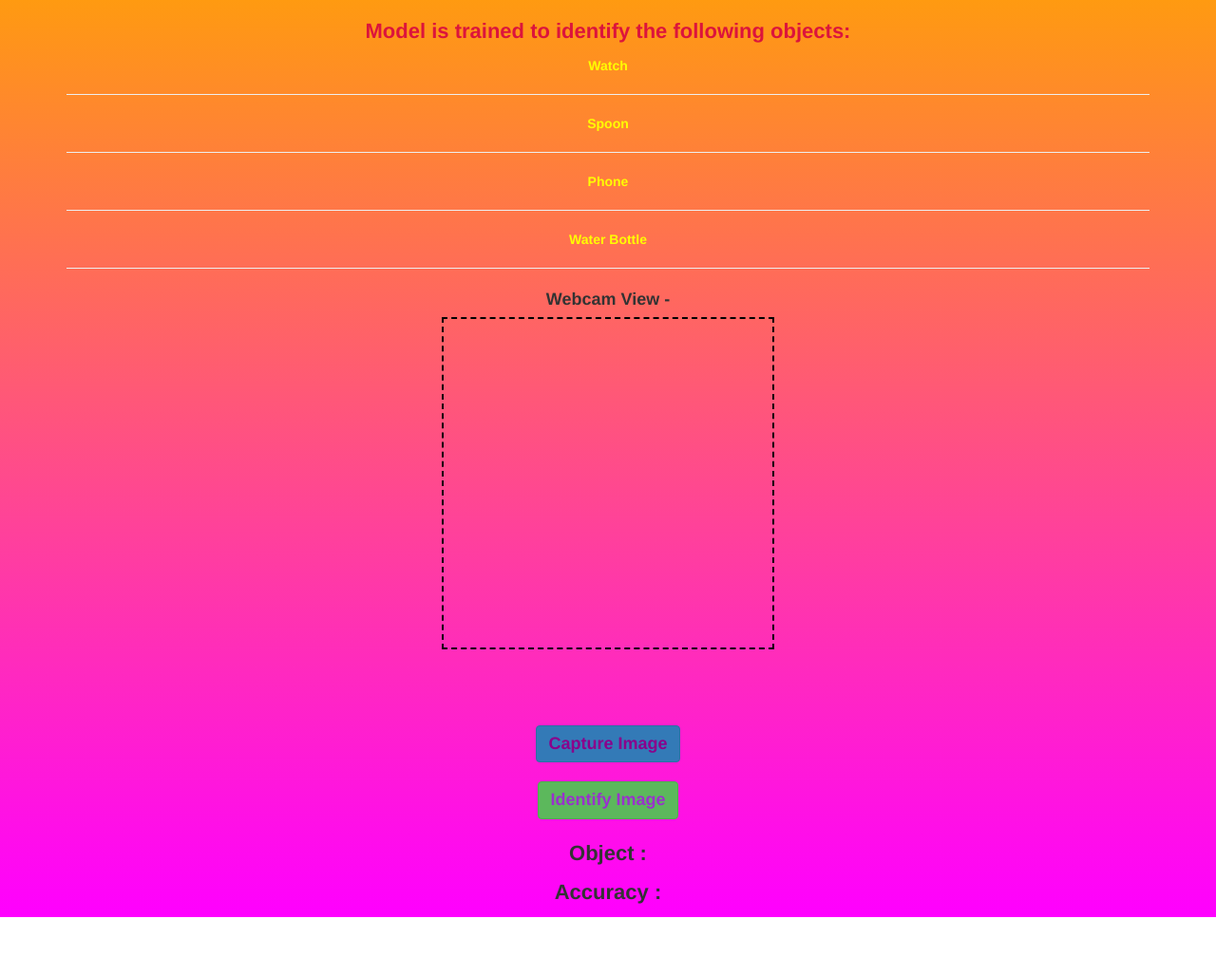
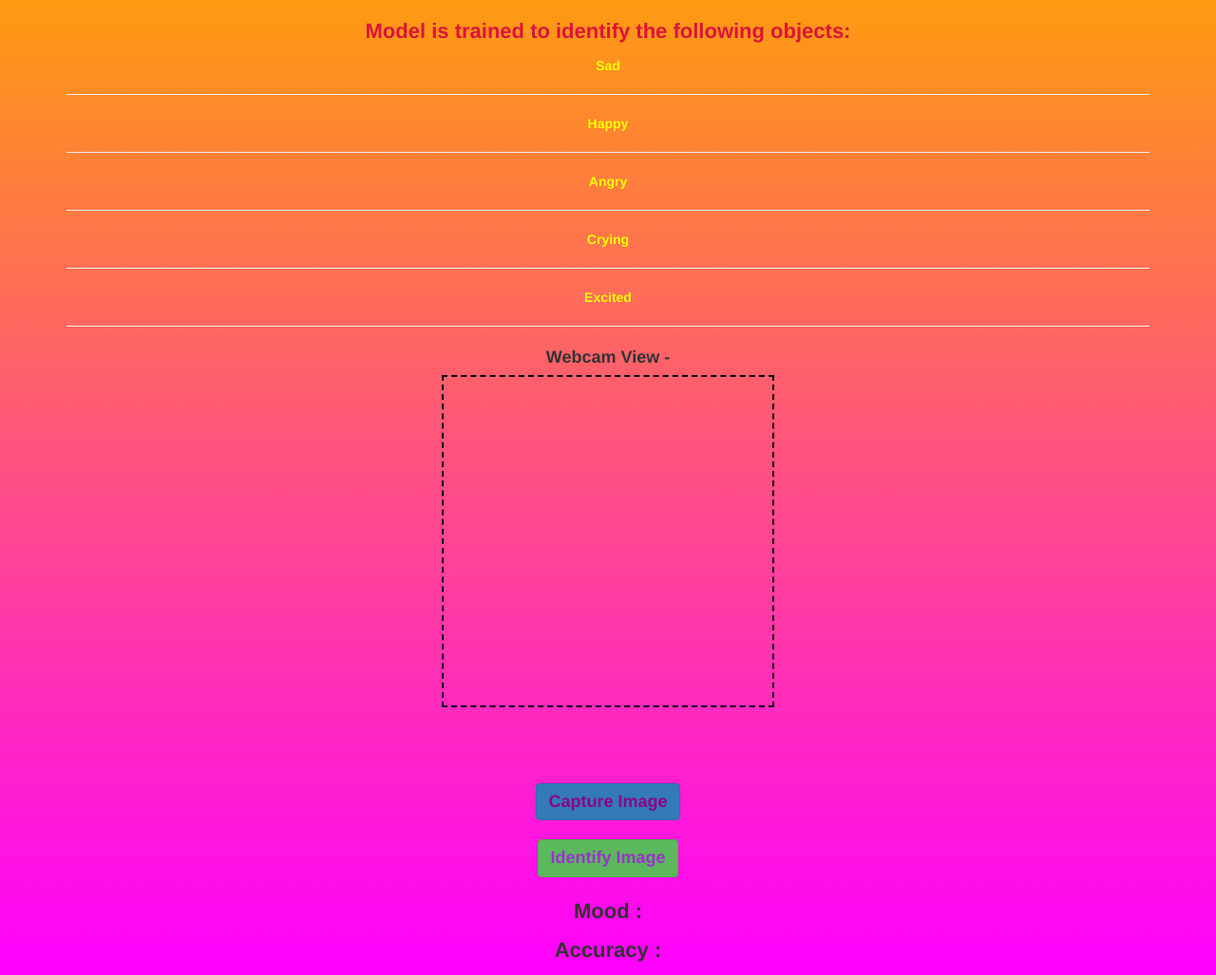
Before and after one commit to SIDD12124/FACE-recognition, a plain HTML site: page index.html in a window 1280 px wide. Shown: the part 68-1095 px from the top of the page at 95% size. Before the commit the page ends 1034 px from the top, so only its background shows below. Drawn offline with nearby package versions, Linux system fonts and the light colour scheme; a script that the page names is missing.

Commit message:
Update index.html

```diff
--- a/index.html
+++ b/index.html
@@ -23,13 +23,15 @@
       <p style="font-size: 22px; color:crimson;">Model is trained to identify the following objects: </p>
 
       <b class="name_of_objects">
-        Watch
+        Sad
         <hr>
-        Spoon
+        Happy
         <hr>
-        Phone
+        Angry
         <hr>
-        Water Bottle
+        Crying
+       <hr>
+       Excited
         <hr>
       </b>
 
@@ -43,7 +45,7 @@
       <button onclick="check()" class="btn btn-success grass">Identify Image</button>
       <br><br>
 
-      <p style="font-size: 22px;">Object : <span id="result_object_name"></span> </p>
+      <p style="font-size: 22px;">Mood : <span id="result_object_name"></span> </p>
       <p style="font-size: 22px;">Accuracy : <span id="result_object_accuracy"></span> </p>
     </center>
 
```
